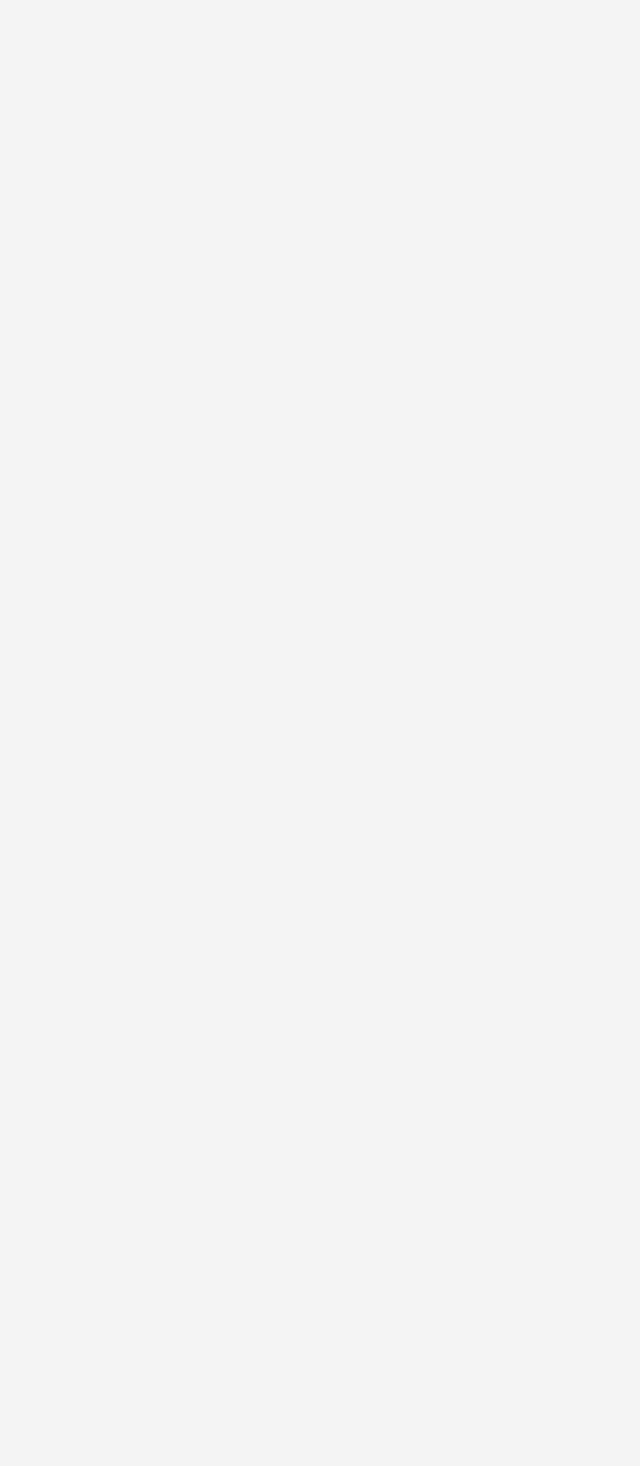
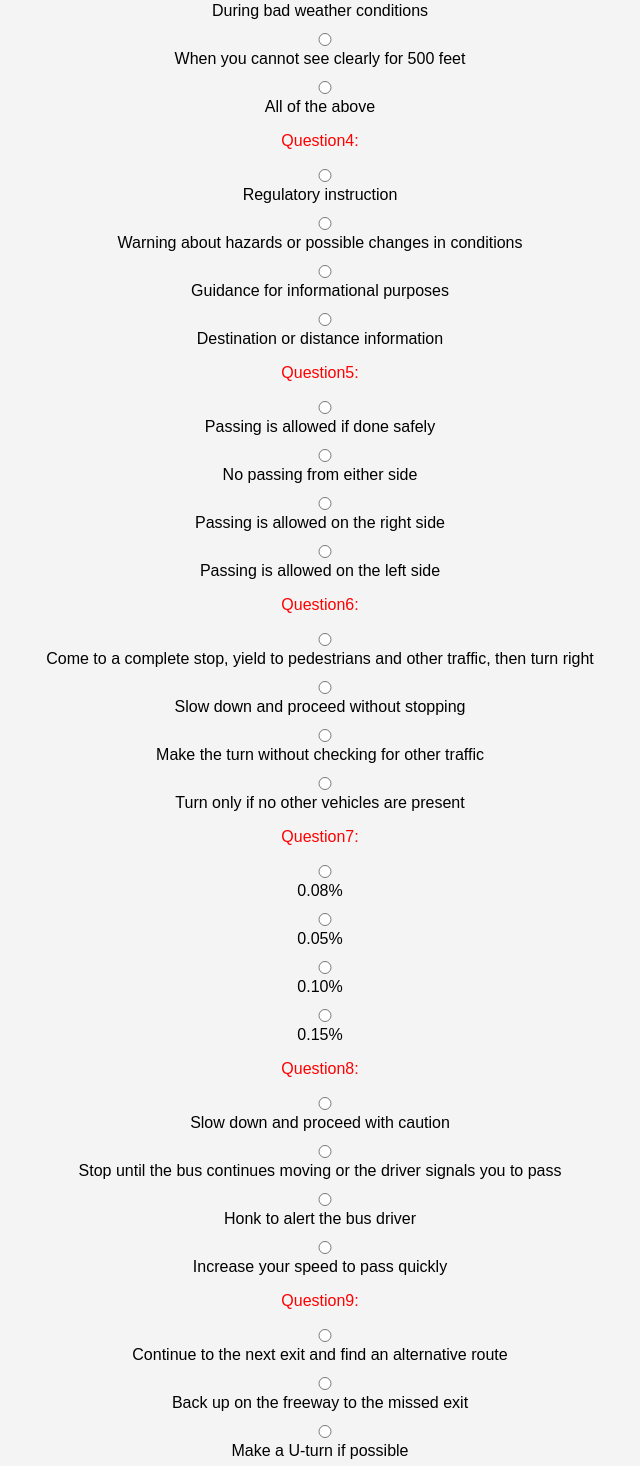
Before and after one commit to MeghaDigarse/Rakshak_LDA, a React (Create React App) app in the folder FrontEnd/: page /driving-assessment in a window 1280 px wide. Shown: the part 644-2110 px from the top of the page, without its empty margins (320-960 px from the left). Before the commit the page ends 800 px from the top, so only its background shows below. Built offline with nearby package versions, Linux system fonts and the light colour scheme.

Commit message:
Update DrivingAssessment.jsx

```diff
--- a/FrontEnd/src/examComponent/DrivingAssessment.jsx
+++ b/FrontEnd/src/examComponent/DrivingAssessment.jsx
@@ -5,15 +5,198 @@ const DrivingAssessment = () => {
   const questions = [
   {
     id: 1,
-      text: 'What does a red traffic light indicate?',
-      options: ['Stop', 'Go', 'Slow down', 'Turn right'],
+    question: 'What should you do at a stop sign?',
+    options: ['Stop and proceed if clear', 'Slow down and proceed', 'Ignore the sign', 'Speed up'],
+    correctAnswer: 'Stop and proceed if clear',
+  },
+  {
+    id: 2,
+    question: 'What does a yellow traffic light indicate?',
+    options: ['Stop', 'Slow down', 'Proceed with caution', 'Speed up'],
+    correctAnswer: 'Proceed with caution',
+  },
+  {
+    id: 3,
+    question: 'When should you use your headlights?',
+    options: [
+      'Only at night',
+      'During bad weather conditions',
+      'When you cannot see clearly for 500 feet',
+      'All of the above',
+    ],
+    correctAnswer: 'All of the above',
+  },
+  {
+    id: 4,
+    question: 'What is the purpose of a white rectangular sign with black lettering?',
+    options: [
+      'Regulatory instruction',
+      'Warning about hazards or possible changes in conditions',
+      'Guidance for informational purposes',
+      'Destination or distance information',
+    ],
+    correctAnswer: 'Regulatory instruction',
+  },
+  {
+    id: 5,
+    question: 'What does a double yellow line in the center of the road indicate?',
+    options: [
+      'Passing is allowed if done safely',
+      'No passing from either side',
+      'Passing is allowed on the right side',
+      'Passing is allowed on the left side',
+    ],
+    correctAnswer: 'No passing from either side',
+  },
+  {
+    id: 6,
+    question: 'What is the proper way to make a right turn at a red traffic light?',
+    options: [
+      'Come to a complete stop, yield to pedestrians and other traffic, then turn right',
+      'Slow down and proceed without stopping',
+      'Make the turn without checking for other traffic',
+      'Turn only if no other vehicles are present',
+    ],
+    correctAnswer: 'Come to a complete stop, yield to pedestrians and other traffic, then turn right',
+  },
+  {
+    id: 7,
+    question: 'What is the legal blood alcohol concentration (BAC) limit for drivers in most states?',
+    options: ['0.08%', '0.05%', '0.10%', '0.15%'],
+    correctAnswer: '0.08%',
+  },
+  {
+    id: 8,
+    question: 'When approaching a school bus with flashing red lights and an extended stop sign, what should you do?',
+    options: [
+      'Slow down and proceed with caution',
+      'Stop until the bus continues moving or the driver signals you to pass',
+      'Honk to alert the bus driver',
+      'Increase your speed to pass quickly',
+    ],
+    correctAnswer: 'Stop until the bus continues moving or the driver signals you to pass',
+  },
+  {
+    id: 9,
+    question: 'What should you do if you miss your exit on the freeway?',
+    options: [
+      'Continue to the next exit and find an alternative route',
+      'Back up on the freeway to the missed exit',
+      'Make a U-turn if possible',
+      'Stop on the shoulder and wait for assistance',
+    ],
+    correctAnswer: 'Continue to the next exit and find an alternative route',
+  },
+  {
+    id: 10,
+    question: 'What is the purpose of a white diamond-shaped sign with black symbols?',
+    options: [
+      'Indicates an upcoming construction zone',
+      'Warns of a school zone',
+      'Provides information about nearby attractions',
+      'Indicates a lane reserved for high-occupancy vehicles (HOV)',
+    ],
+    correctAnswer: 'Indicates a lane reserved for high-occupancy vehicles (HOV)',
+  },
+  {
+    id: 11,
+    question: 'When parallel parking, how far should your vehicle be from the curb?',
+    options: ['No specific distance', 'Within 12 inches', 'Within 24 inches', 'Within 36 inches'],
+    correctAnswer: 'Within 12 inches',
+  },
+  {
+    id: 12,
+    question: 'What does a green arrow signal indicate?',
+    options: [
+      'Proceed with caution in the direction of the arrow',
+      'Stop and wait for a green light',
+      'Turn only if the intersection is clear',
+      'Do not turn in the direction of the arrow',
+    ],
+    correctAnswer: 'Proceed with caution in the direction of the arrow',
+  },
+  {
+    id: 13,
+    question: 'What should you do if your vehicle starts to skid?',
+    options: [
+      'Steer in the direction you want to go',
+      'Brake as hard as possible',
+      'Continue to accelerate',
+      'Turn the steering wheel in the opposite direction of the skid',
+    ],
+    correctAnswer: 'Steer in the direction you want to go',
+  },
+  {
+    id: 14,
+    question: 'When is it legal to use a cell phone while driving?',
+    options: [
+      'Anytime, as long as you can multitask',
+      'Only if using a hands-free device',
+      'Only when stopped at a red light',
+      'Only in emergencies',
+    ],
+    correctAnswer: 'Only if using a hands-free device',
+  },
+  {
+    id: 15,
+    question: 'What is the purpose of a round yellow sign with a black symbol?',
+    options: [
+      'Indicates a stop sign ahead',
+      'Warns of a railroad crossing',
+      'Advises to slow down and be prepared to stop',
+      'Indicates a one-way street',
+    ],
+    correctAnswer: 'Warns of a railroad crossing',
+  },
+  {
+    id: 16,
+    question: 'What should you do if you encounter a funeral procession while driving?',
+    options: [
+      'Honk and proceed without stopping',
+      'Yield the right-of-way and follow the lead vehicle',
+      'Pass the procession quickly',
+      'Ignore the procession and continue driving',
+    ],
+    correctAnswer: 'Yield the right-of-way and follow the lead vehicle',
+  },
+  {
+    id: 17,
+    question: 'When can you make a U-turn on a divided highway?',
+    options: [
+      'Only at designated U-turn locations',
+      'Anytime if no other vehicles are present',
+      'Only during daylight hours',
+      'Only when traffic is light',
+    ],
+    correctAnswer: 'Only at designated U-turn locations',
+  },
+  {
+    id: 18,
+    question: 'What does a solid yellow line on your side of the center line indicate?',
+    options: [
+      'You can pass if the way ahead is clear',
+      'No passing from either side',
+      'Passing is allowed with caution',
+      'Passing is allowed only during daylight hours',
+    ],
+    correctAnswer: 'No passing from either side',
+  },
+  {
+    id: 19,
+    question: 'What does a red octagonal sign with white letters spell out?',
+    options: ['Stop', 'Yield', 'Caution', 'Speed Limit'],
     correctAnswer: 'Stop',
   },
   {
-      id: 2,
-      text: 'What does a yield sign mean?',
-      options: ['Speed up', 'Stop', 'Proceed with caution', 'No left turn'],
-      correctAnswer: 'Proceed with caution',
+    id: 20,
+    question: 'How can you reduce the risk of a collision?',
+    options: [
+      'Tailgating the vehicle in front of you',
+      'Using your phone while driving',
+      'Driving at the posted speed limit',
+      'Ignoring traffic signals',
+    ],
+    correctAnswer: 'Driving at the posted speed limit',
   },
 ];
 
```
Lines whose indentation alone changed are shown as unchanged.
